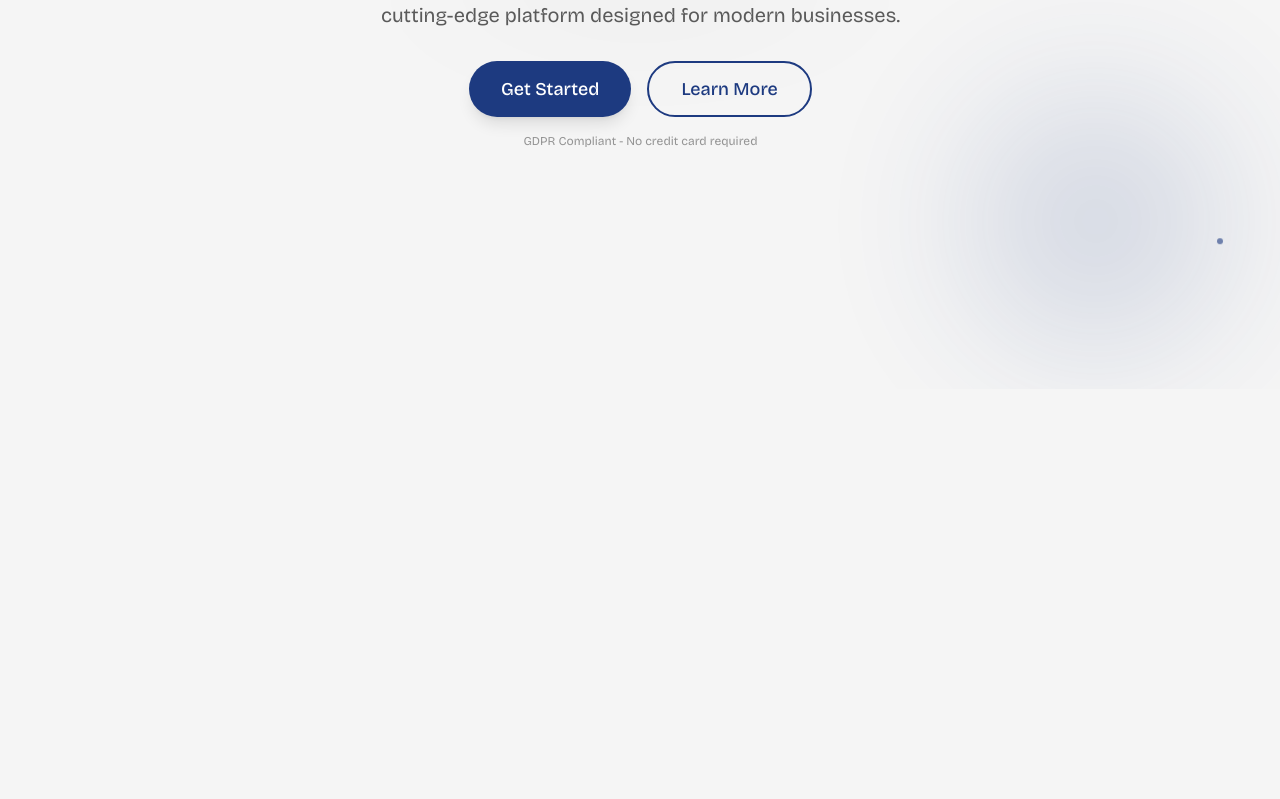
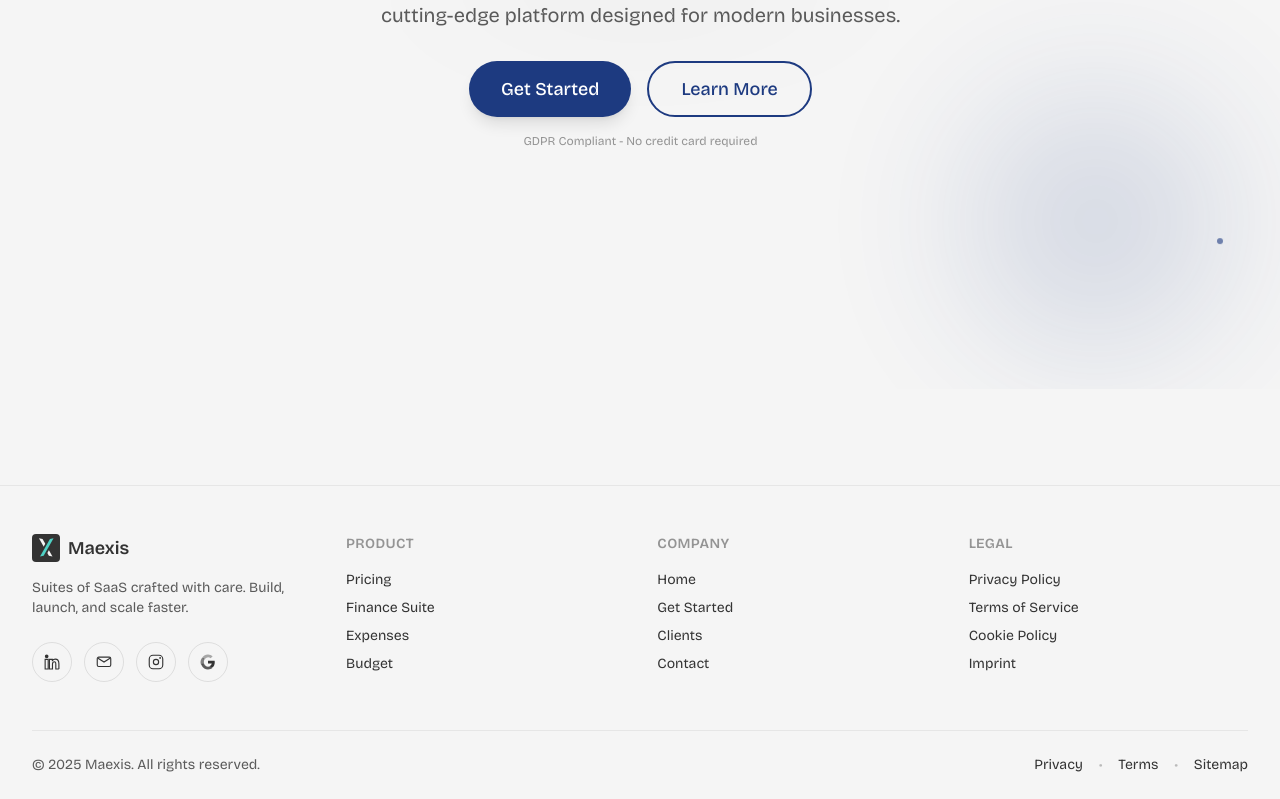
Before and after one commit to AirKyzzZ/maexis, a Next.js app: page / in a window 1280 px wide. Shown: the part 411-1210 px from the top of the page. Before the commit the page ends 800 px from the top, so only its background shows below. Built offline with nearby package versions, Linux system fonts and the light colour scheme.

Commit message:
feat(footer): add footer component with social links and navigation

```diff
--- a/app/layout.tsx
+++ b/app/layout.tsx
@@ -6,6 +6,7 @@ import I18nProvider from "@/src/components/I18nProvider";
 import RouteLoader from "@/src/components/routeLoader";
 import Loading from "@/app/loading";
 import { Suspense } from "react";
+import Footer from "@/src/components/footer";
 
 const bricolageGrotesk = Bricolage_Grotesque({
   variable: "--font-bricolage-grotesk",
@@ -35,6 +36,7 @@ export default function RootLayout({
           <Navbar />
           <Suspense fallback={<Loading />}>{children}</Suspense>
         </I18nProvider>
+        <Footer />
         <RouteLoader />
       </body>
     </html>
--- a/src/components/footer.tsx
+++ b/src/components/footer.tsx
@@ -0,0 +1,129 @@
+"use client";
+
+import Link from "next/link";
+import Image from "next/image";
+
+const currentYear = new Date().getFullYear();
+
+function SocialIcon({ href, label, children }: { href: string; label: string; children: React.ReactNode }) {
+  return (
+    <Link
+      href={href}
+      aria-label={label}
+      target="_blank"
+      rel="noopener noreferrer"
+      className="inline-flex h-10 w-10 items-center justify-center rounded-full border border-[rgba(var(--color-foreground-rgb),0.12)] hover:border-[rgba(var(--color-foreground-rgb),0.28)] hover:bg-[color-mix(in_srgb,var(--color-secondary)_10%,transparent)] transition"
+    >
+      {children}
+    </Link>
+  );
+}
+
+export default function Footer() {
+  return (
+    <footer className="mt-24 border-t border-[rgba(var(--color-foreground-rgb),0.08)]">
+      <div className="mx-auto w-full max-w-7xl px-4 sm:px-6 lg:px-8">
+        <div className="grid grid-cols-1 gap-10 py-12 md:grid-cols-4">
+          <div className="space-y-4">
+            <Link href="/" className="inline-flex items-center gap-2">
+              <Image
+                src="/logoWhite.svg"
+                alt="Maexis logo"
+                width={28}
+                height={28}
+                className="logo-dark"
+                priority
+              />
+              <Image
+                src="/logoBlack.svg"
+                alt="Maexis logo"
+                width={28}
+                height={28}
+                className="logo-light"
+                priority
+              />
+              <span className="text-lg font-semibold">Maexis</span>
+            </Link>
+            <p className="max-w-sm text-sm text-foreground-80">Suites of SaaS crafted with care. Build, launch, and scale faster.</p>
+
+            <div className="flex items-center gap-3 pt-2">
+              <SocialIcon href="https://www.linkedin.com/" label="LinkedIn">
+                {/* LinkedIn */}
+                <svg width="18" height="18" viewBox="0 0 24 24" fill="none" xmlns="http://www.w3.org/2000/svg" className="text-foreground">
+                  <path d="M6.94 21.25H2.86V8.57h4.08V21.25Z" stroke="currentColor" strokeWidth="1.5"/>
+                  <path d="M4.9 6.86a2.45 2.45 0 1 0 0-4.9 2.45 2.45 0 0 0 0 4.9Z" fill="currentColor"/>
+                  <path d="M21.14 21.25h-4.07v-6.16c0-1.47-.03-3.36-2.05-3.36-2.06 0-2.38 1.6-2.38 3.25v6.27H8.58V8.57h3.9v1.73h.06c.54-1.02 1.85-2.1 3.81-2.1 4.08 0 4.84 2.69 4.84 6.2v6.95Z" stroke="currentColor" strokeWidth="1.5"/>
+                </svg>
+              </SocialIcon>
+              <SocialIcon href="mailto:hello@maexis.com" label="Email">
+                {/* Mail */}
+                <svg width="18" height="18" viewBox="0 0 24 24" fill="none" xmlns="http://www.w3.org/2000/svg" className="text-foreground">
+                  <path d="M3 7.5c0-1.1.9-2 2-2h14a2 2 0 0 1 2 2V16a2 2 0 0 1-2 2H5a2 2 0 0 1-2-2V7.5Z" stroke="currentColor" strokeWidth="1.5"/>
+                  <path d="m4 7 8 5 8-5" stroke="currentColor" strokeWidth="1.5"/>
+                </svg>
+              </SocialIcon>
+              <SocialIcon href="https://www.instagram.com/" label="Instagram">
+                {/* Instagram */}
+                <svg width="18" height="18" viewBox="0 0 24 24" fill="none" xmlns="http://www.w3.org/2000/svg" className="text-foreground">
+                  <rect x="3" y="3" width="18" height="18" rx="5" stroke="currentColor" strokeWidth="1.5"/>
+                  <circle cx="12" cy="12" r="3.5" stroke="currentColor" strokeWidth="1.5"/>
+                  <circle cx="17.5" cy="6.5" r="1.2" fill="currentColor"/>
+                </svg>
+              </SocialIcon>
+              <SocialIcon href="https://www.google.com/" label="Google">
+                {/* Google "G" */}
+                <svg width="18" height="18" viewBox="0 0 24 24" fill="none" xmlns="http://www.w3.org/2000/svg" className="text-foreground">
+                  <path d="M21 12.23c0-.64-.06-1.25-.18-1.82H12v3.45h5.03c-.22 1.2-.88 2.22-1.88 2.9v2.4h3.05c1.78-1.64 2.8-4.06 2.8-6.93Z" fill="currentColor"/>
+                  <path d="M12 22c2.52 0 4.64-.84 6.18-2.27l-3.05-2.4c-.84.56-1.91.9-3.13.9-2.41 0-4.45-1.62-5.18-3.8H3.68v2.48A9.998 9.998 0 0 0 12 22Z" fill="currentColor" opacity="0.8"/>
+                  <path d="M6.82 14.43A5.998 5.998 0 0 1 6.52 12c0-.84.18-1.63.3-2.43V7.09H3.68A9.993 9.993 0 0 0 2 12c0 1.62.39 3.15 1.08 4.43l3.74-2Z" fill="currentColor" opacity="0.6"/>
+                  <path d="M12 5.5c1.36 0 2.58.47 3.54 1.4l2.66-2.66A9.43 9.43 0 0 0 12 2a9.998 9.998 0 0 0-8.32 5.09l3.74 2A5.997 5.997 0 0 1 12 5.5Z" fill="currentColor" opacity="0.4"/>
+                </svg>
+              </SocialIcon>
+            </div>
+          </div>
+
+          <div className="grid grid-cols-2 gap-8 sm:grid-cols-3 md:col-span-3">
+            <div>
+              <h3 className="text-sm font-semibold uppercase tracking-wide text-foreground-50">Product</h3>
+              <ul className="mt-4 space-y-2 text-sm">
+                <li><Link className="hover:text-[var(--color-primary)] transition" href="/pricing">Pricing</Link></li>
+                <li><Link className="hover:text-[var(--color-primary)] transition" href="/finance">Finance Suite</Link></li>
+                <li><Link className="hover:text-[var(--color-primary)] transition" href="/finance/expenses">Expenses</Link></li>
+                <li><Link className="hover:text-[var(--color-primary)] transition" href="/finance/budget">Budget</Link></li>
+              </ul>
+            </div>
+            <div>
+              <h3 className="text-sm font-semibold uppercase tracking-wide text-foreground-50">Company</h3>
+              <ul className="mt-4 space-y-2 text-sm">
+                <li><Link className="hover:text-[var(--color-primary)] transition" href="/">Home</Link></li>
+                <li><Link className="hover:text-[var(--color-primary)] transition" href="/signup">Get Started</Link></li>
+                <li><Link className="hover:text-[var(--color-primary)] transition" href="/">Clients</Link></li>
+                <li><Link className="hover:text-[var(--color-primary)] transition" href="/">Contact</Link></li>
+              </ul>
+            </div>
+            <div>
+              <h3 className="text-sm font-semibold uppercase tracking-wide text-foreground-50">Legal</h3>
+              <ul className="mt-4 space-y-2 text-sm">
+                <li><Link className="hover:text-[var(--color-primary)] transition" href="/legal/privacy">Privacy Policy</Link></li>
+                <li><Link className="hover:text-[var(--color-primary)] transition" href="/legal/terms">Terms of Service</Link></li>
+                <li><Link className="hover:text-[var(--color-primary)] transition" href="/legal/cookies">Cookie Policy</Link></li>
+                <li><Link className="hover:text-[var(--color-primary)] transition" href="/legal/imprint">Imprint</Link></li>
+              </ul>
+            </div>
+          </div>
+        </div>
+
+        <div className="flex flex-col items-center justify-between gap-4 border-t border-[rgba(var(--color-foreground-rgb),0.08)] py-6 text-sm md:flex-row">
+          <p className="text-foreground-80">© {currentYear} Maexis. All rights reserved.</p>
+          <div className="flex items-center gap-4">
+            <Link className="hover:text-[var(--color-primary)] transition" href="/legal/privacy">Privacy</Link>
+            <span className="text-foreground-30">•</span>
+            <Link className="hover:text-[var(--color-primary)] transition" href="/legal/terms">Terms</Link>
+            <span className="text-foreground-30">•</span>
+            <Link className="hover:text-[var(--color-primary)] transition" href="/sitemap.xml">Sitemap</Link>
+          </div>
+        </div>
+      </div>
+    </footer>
+  );
+}
```
